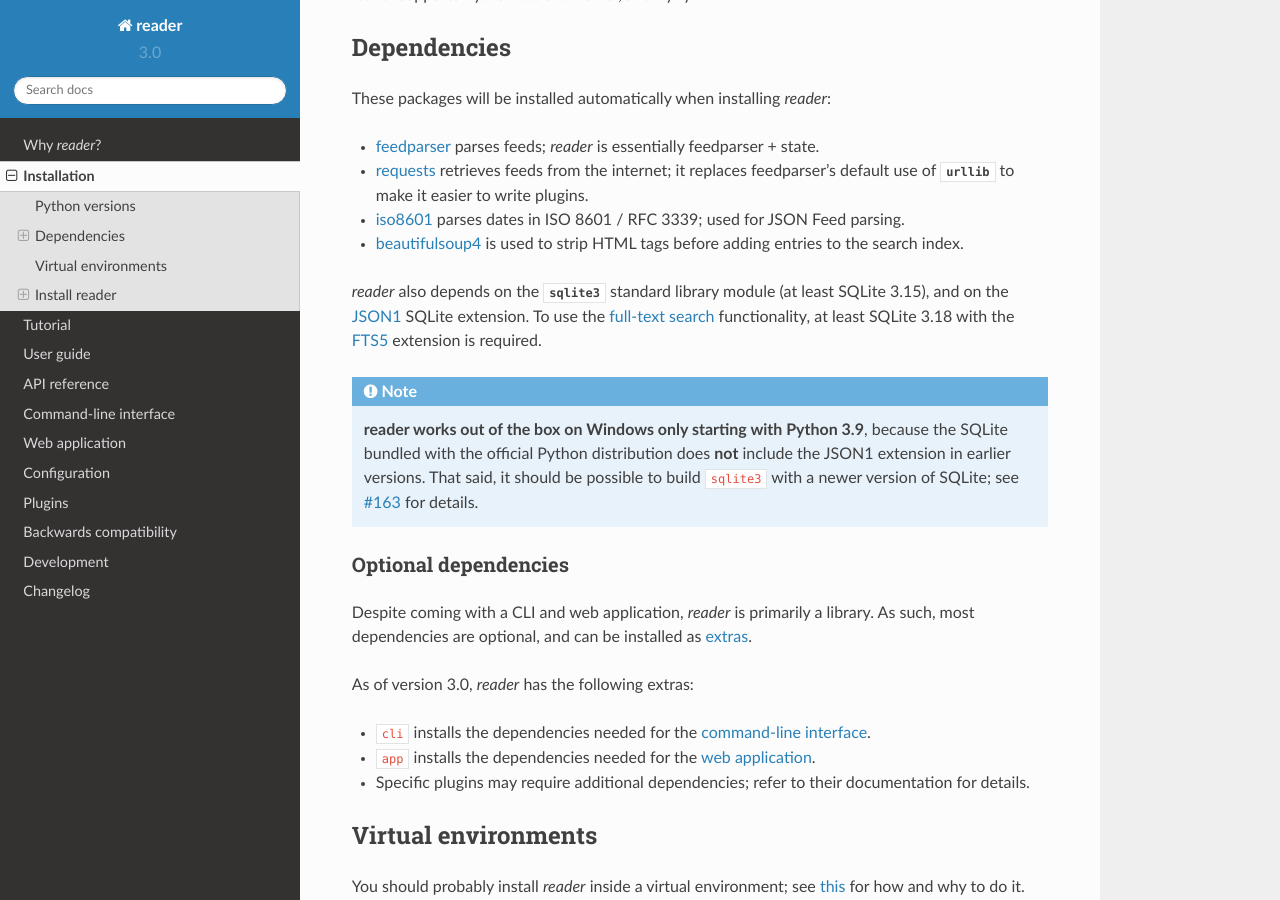
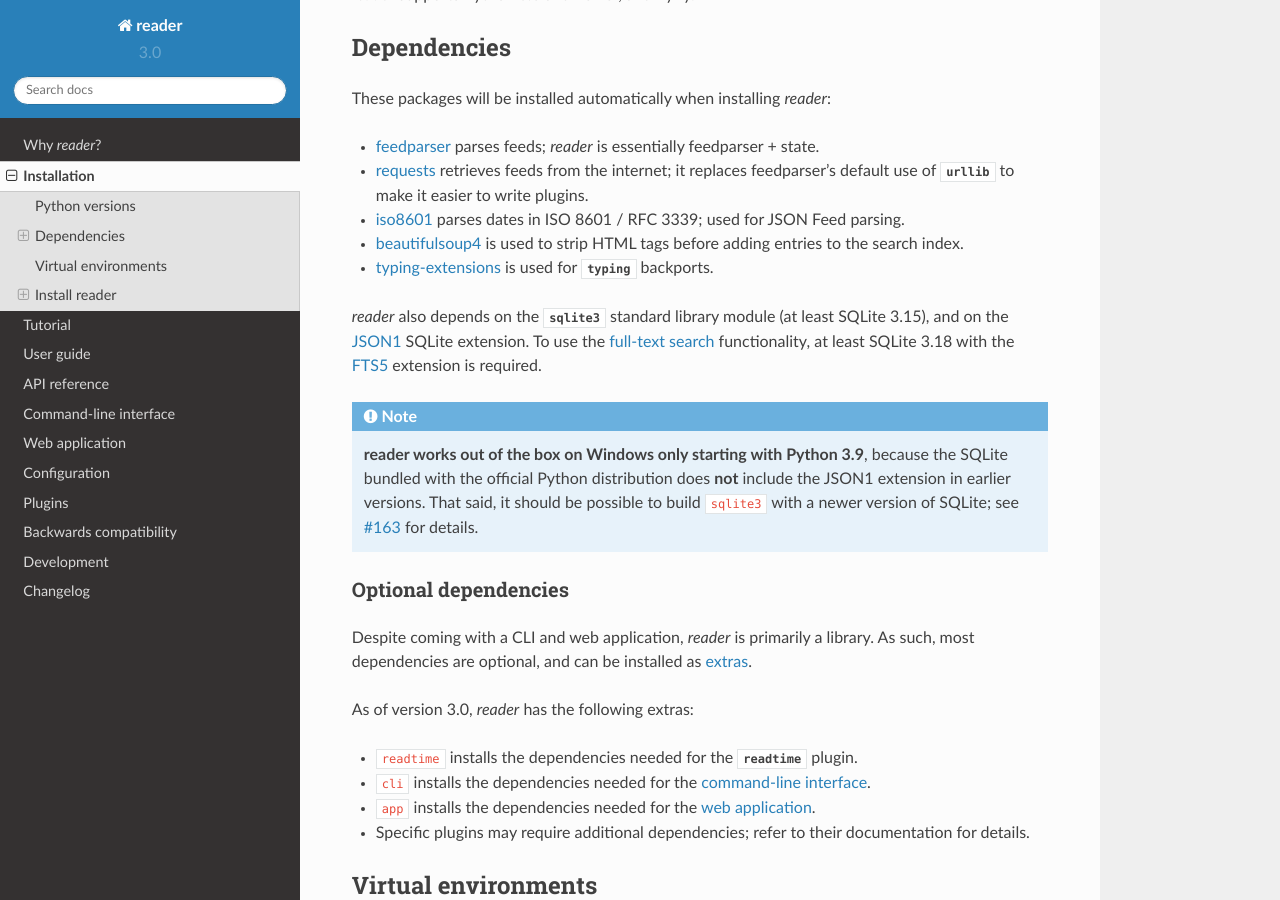
Before and after one commit to Alcides1123/reader, a Sphinx documentation site: the page built from docs/install.rst, in a window 1280 px wide and 900 px high, scrolled down 233 px. Built offline with Sphinx 7.4.7 and the Read the Docs theme 2.0.0, drawn with Linux system fonts in a browser that asks for light colours.

Commit message:
Update installation docs.
Related to #268.

```diff
--- a/docs/index.rst
+++ b/docs/index.rst
@@ -74,7 +74,7 @@ Project information
 its documentation lives at `Read the Docs`_,
 the code on `GitHub`_,
 and the latest release on `PyPI`_.
-It is rigorously tested on Python 3.7+ and PyPy.
+It is rigorously tested on Python 3.8+ and PyPy.
 
 
 .. _Read the Docs: https://reader.readthedocs.io/
--- a/docs/install.rst
+++ b/docs/install.rst
@@ -20,6 +20,7 @@ These packages will be installed automatically when installing *reader*:
 * `iso8601`_  parses dates in ISO 8601 / RFC 3339; used for JSON Feed parsing.
 * `beautifulsoup4`_ is used to strip HTML tags before adding entries
   to the search index.
+* `typing-extensions`_ is used for :mod:`typing` backports.
 
 *reader* also depends on the :mod:`sqlite3` standard library module
 (at least SQLite 3.15), and on the `JSON1`_ SQLite extension.
@@ -46,6 +47,8 @@ As such, most dependencies are optional, and can be installed as `extras`_.
 
 As of version |version|, *reader* has the following extras:
 
+* ``readtime`` installs the dependencies needed for the
+  :mod:`~reader.plugins.readtime` plugin.
 * ``cli`` installs the dependencies needed for the
   :doc:`command-line interface <cli>`.
 * ``app`` installs the dependencies needed for the
@@ -58,6 +61,7 @@ As of version |version|, *reader* has the following extras:
 .. _feedparser: https://feedparser.readthedocs.io/en/latest/
 .. _requests: https://requests.readthedocs.io/
 .. _iso8601: http://pyiso8601.readthedocs.org/
+.. _typing-extensions: https://pypi.org/project/typing-extensions/
 .. _JSON1: https://www.sqlite.org/json1.html
 .. _FTS5: https://www.sqlite.org/fts5.html
 
```
